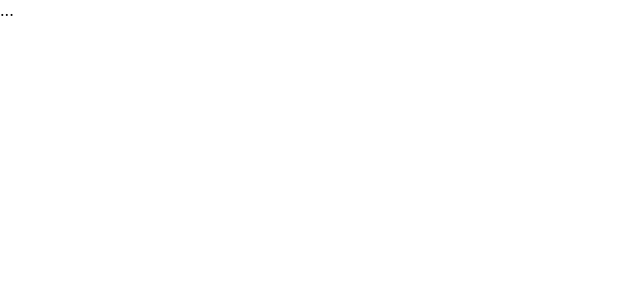
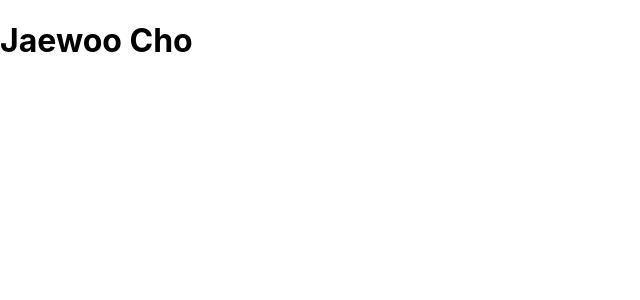
Before and after one commit to mikael1017/my-website, a React (Create React App) app: page / in a window 1280 px wide. Shown: the top 300 px of the page, without its empty margins (0-640 px from the left). Built offline with nearby package versions, Linux system fonts and the light colour scheme.

Commit message:
header added

```diff
--- a/src/App.js
+++ b/src/App.js
@@ -1,9 +1,10 @@
 import logo from './logo.svg';
 import './App.css';
-import React from 'react'
-import { Helmet } from 'react-helmet'
+import React from 'react';
+import { Helmet } from 'react-helmet';
+import Header from './components/Header';
 
-const TITLE = 'My Page Title'
+const TITLE = "Jaewoo's Website"
 
 class App extends React.PureComponent {
   render () {
@@ -12,7 +13,7 @@ class App extends React.PureComponent {
         <Helmet>
           <title>{ TITLE }</title>
         </Helmet>
-        ...
+        <Header/>
       </>
     )
   }
--- /dev/null
+++ b/src/components/Header.js
@@ -0,0 +1,14 @@
+import React from "react";
+
+class Header extends React.Component {
+
+    render() {
+        return (
+            <div>
+                <h1>Jaewoo Cho</h1>
+            </div>
+        )
+    }
+}
+
+export default Header;
```
